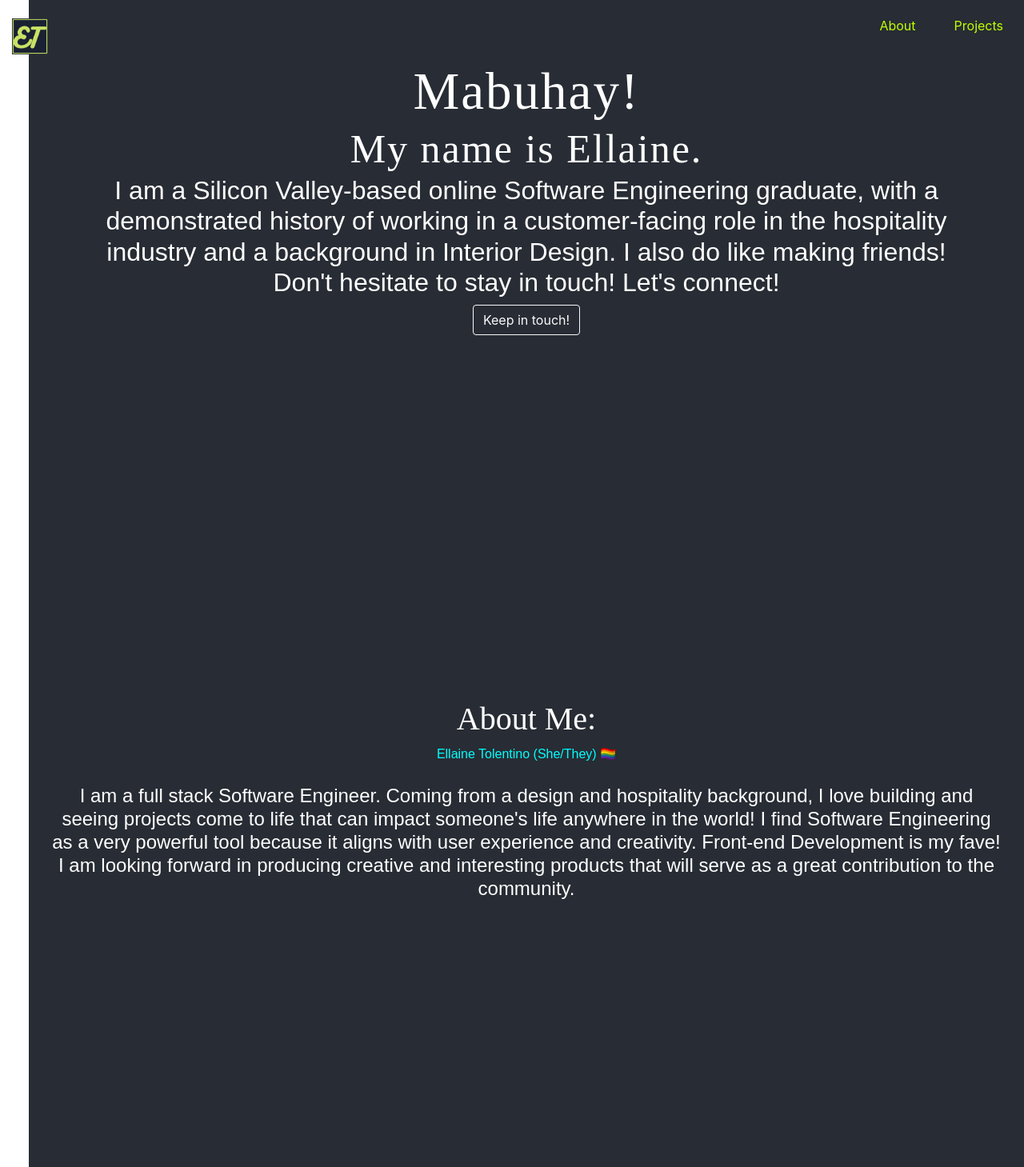
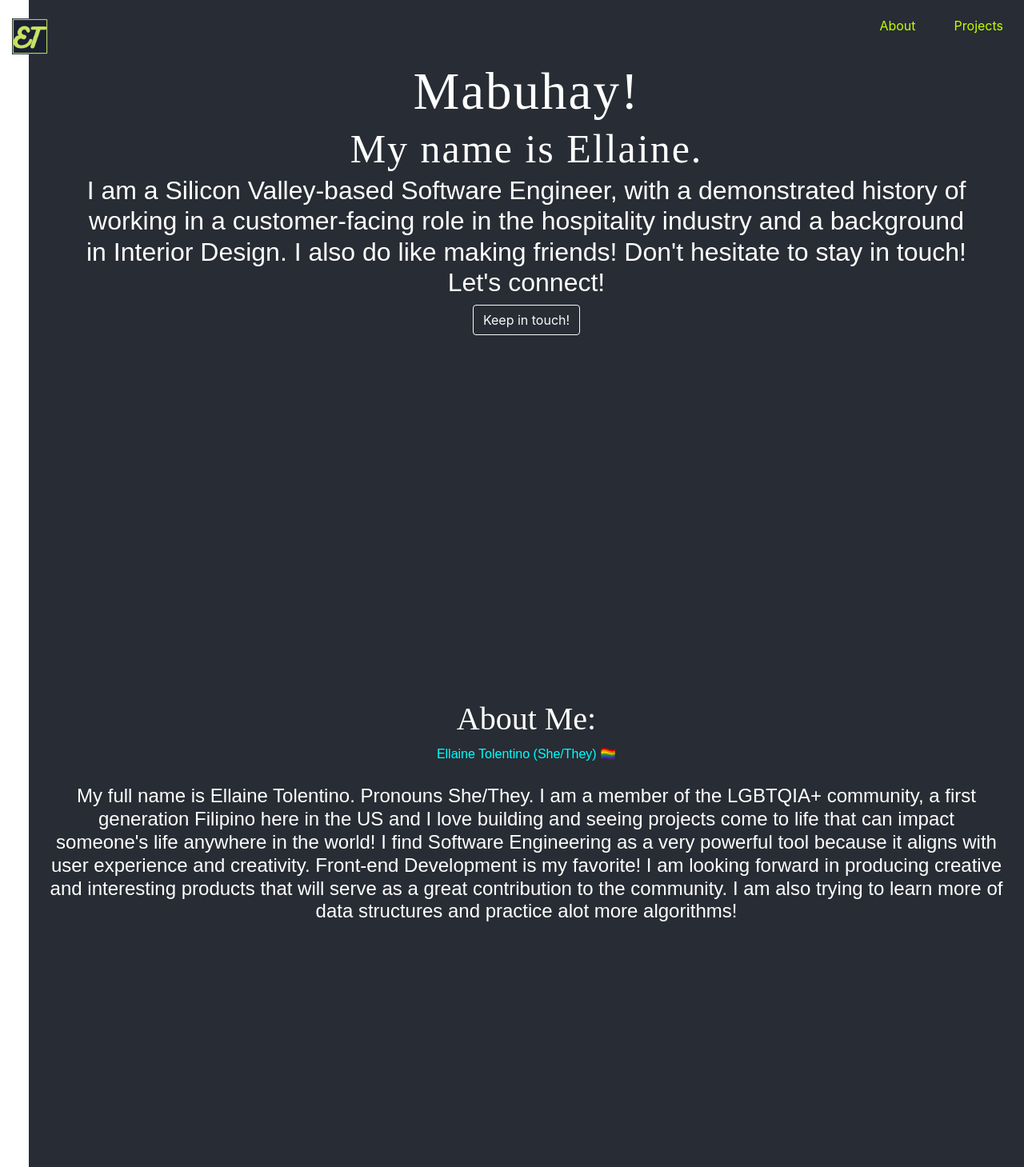
Before and after one commit to tolentinoel/ellaine_dev_portfolio, a React (Create React App) app: page / in a window 1280 px wide. Shown: the top 1459 px of the page at 80% size. Built offline with nearby package versions, Linux system fonts and the light colour scheme; the HTML template or start-up script is replaced by a standard one.

Commit message:
added about me

```diff
--- a/src/About.js
+++ b/src/About.js
@@ -8,7 +8,9 @@ function About(props) {
       <h1 className="aboutLabel">About Me:</h1>
       <div className="LI-profile-badge"  data-version="v1" data-size="medium" data-locale="en_US" data-type="horizontal" data-theme="dark" data-vanity="ellainet">
         <a className="LI-simple-link"  target="blank_" href='https://www.linkedin.com/in/ellainet?trk=profile-badge'>Ellaine Tolentino (She/They) 🏳️‍🌈</a>
-        <h4 className="aboutText"> I am a full stack Software Engineer. Coming from a design and hospitality background, I love building and seeing projects come to life that can impact someone's life anywhere in the world! I find Software Engineering as a very powerful tool because it aligns with user experience and creativity. Front-end Development is my fave! I am looking forward in producing creative and interesting products that will serve as a great contribution to the community.</h4>
+        <h4 className="aboutText">
+          My full name is Ellaine Tolentino. Pronouns She/They. I am a member of the LGBTQIA+ community, a first generation Filipino here in the US and I love building and seeing projects come to life that can impact someone's life anywhere in the world! I find Software Engineering as a very powerful tool because it aligns with user experience and creativity. Front-end Development is my favorite! I am looking forward in producing creative and interesting products that will serve as a great contribution to the community. I am also trying to learn more of data structures and practice alot more algorithms!
+        </h4>
       </div>
     </div>
   )
--- a/src/App.js
+++ b/src/App.js
@@ -24,7 +24,7 @@ function App() {
           <h1 className="lHeader" id="mabuhay">Mabuhay! </h1>
           {/* <h1 className="lHeader" id="name1">My name is </h1> */}
           <h1 className="lHeader" id="name2"> My name is Ellaine.</h1>
-          <h2 className="summary">I am a Silicon Valley-based online Software Engineering graduate, with a demonstrated history of working in a customer-facing role in the hospitality industry and a background in Interior Design. I also do like making friends! Don't hesitate to stay in touch! Let's connect!</h2>
+          <h2 className="summary">I am a Silicon Valley-based Software Engineer, with a demonstrated history of working in a customer-facing role in the hospitality industry and a background in Interior Design. I also do like making friends! Don't hesitate to stay in touch! Let's connect!</h2>
           <a href="mailto:tolentino.el@gmail.com">
             <Button variant="outline-light">
               Keep in touch!
```
